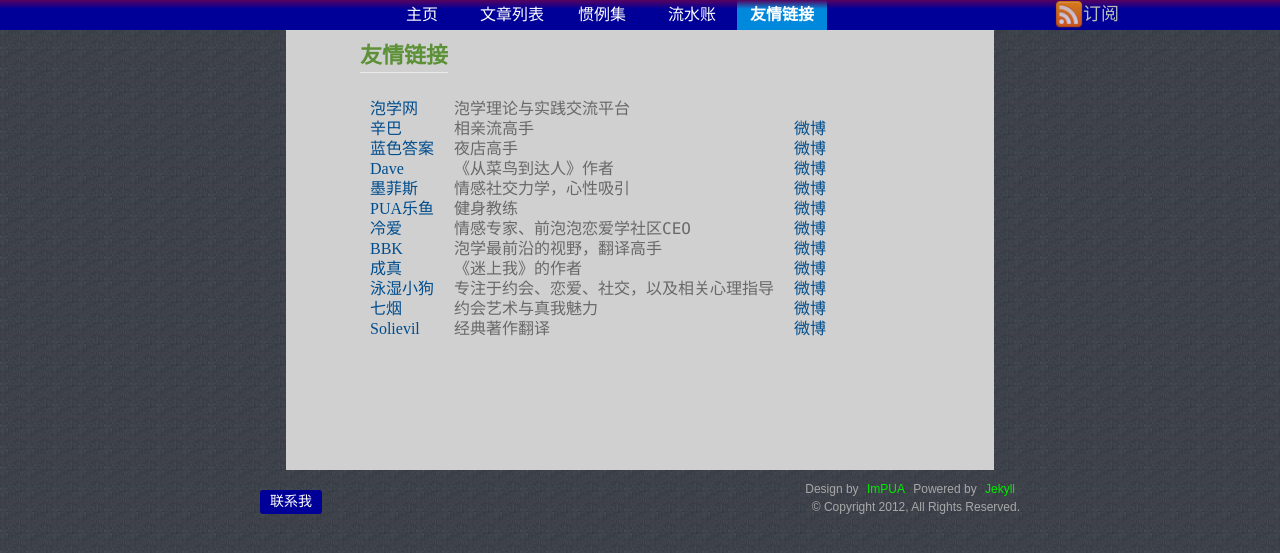
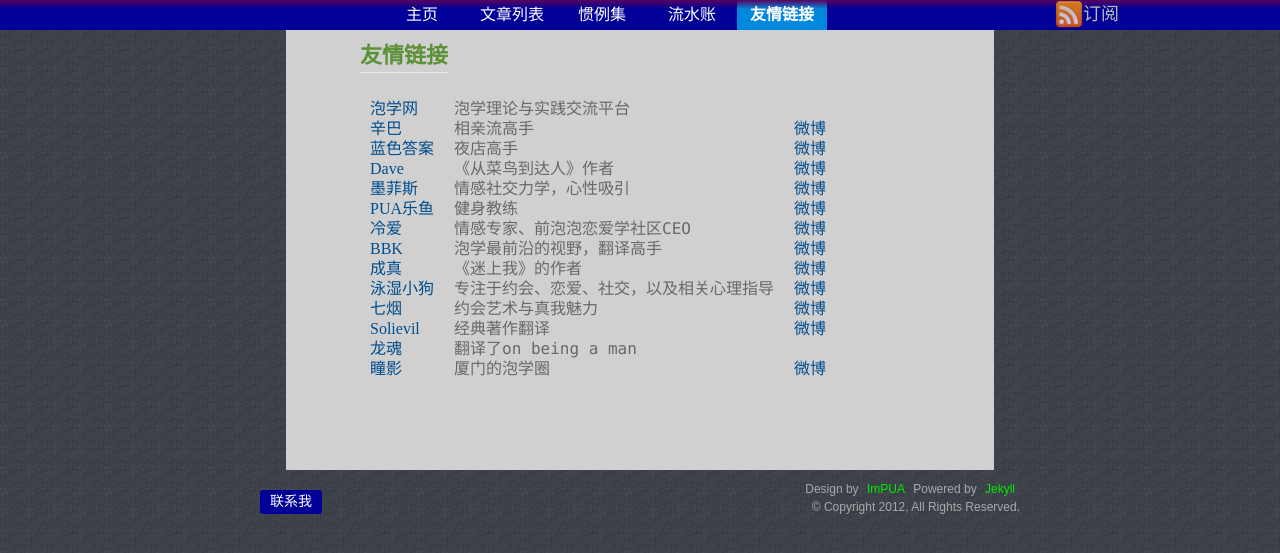
Before and after one commit to pua/pua.github.com, a Jekyll site: the page built from links.html, in a window 1280 px wide. Shown: the top 553 px of the page. Built offline with Jekyll 4.4.1, drawn with Linux system fonts in a browser that asks for light colours; Markdown is read by kramdown in place of the engine named in the settings.

Commit message:
update links

```diff
--- a/links.html
+++ b/links.html
@@ -61,6 +61,16 @@
       url: http://blog.sina.com.cn/solievil
       disp: 经典著作翻译
       weibo: http://weibo.com/solievil
+
+    - name: 龙魂
+      url: http://blog.sina.com.cn/drsoul
+      disp: 翻译了on being a man
+      weibo:
+
+    - name: 瞳影
+      url: http://blog.sina.com.cn/tongyingliu
+      disp: 厦门的泡学圈
+      weibo: http://weibo.com/u/1680636623
 ---
 
 
```
